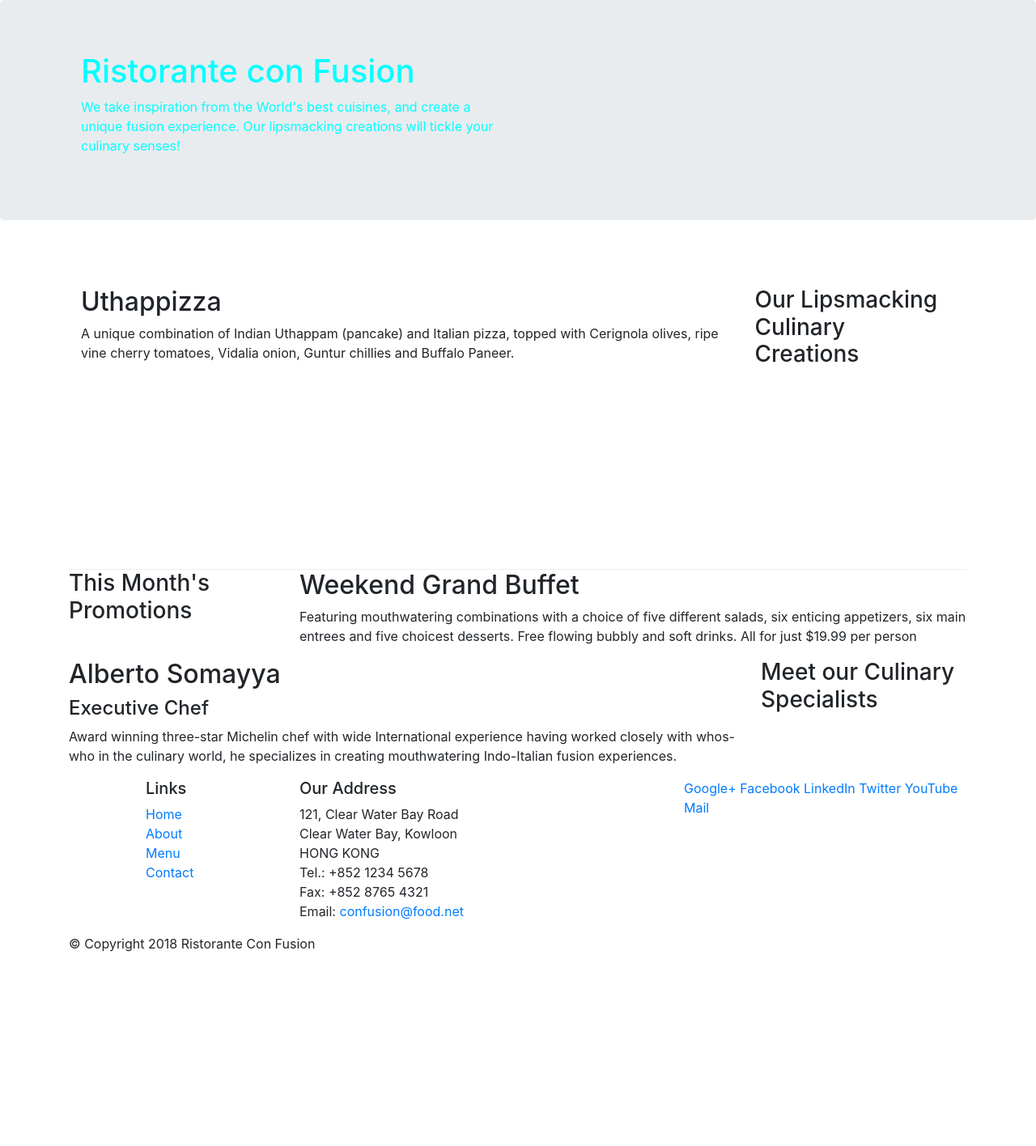
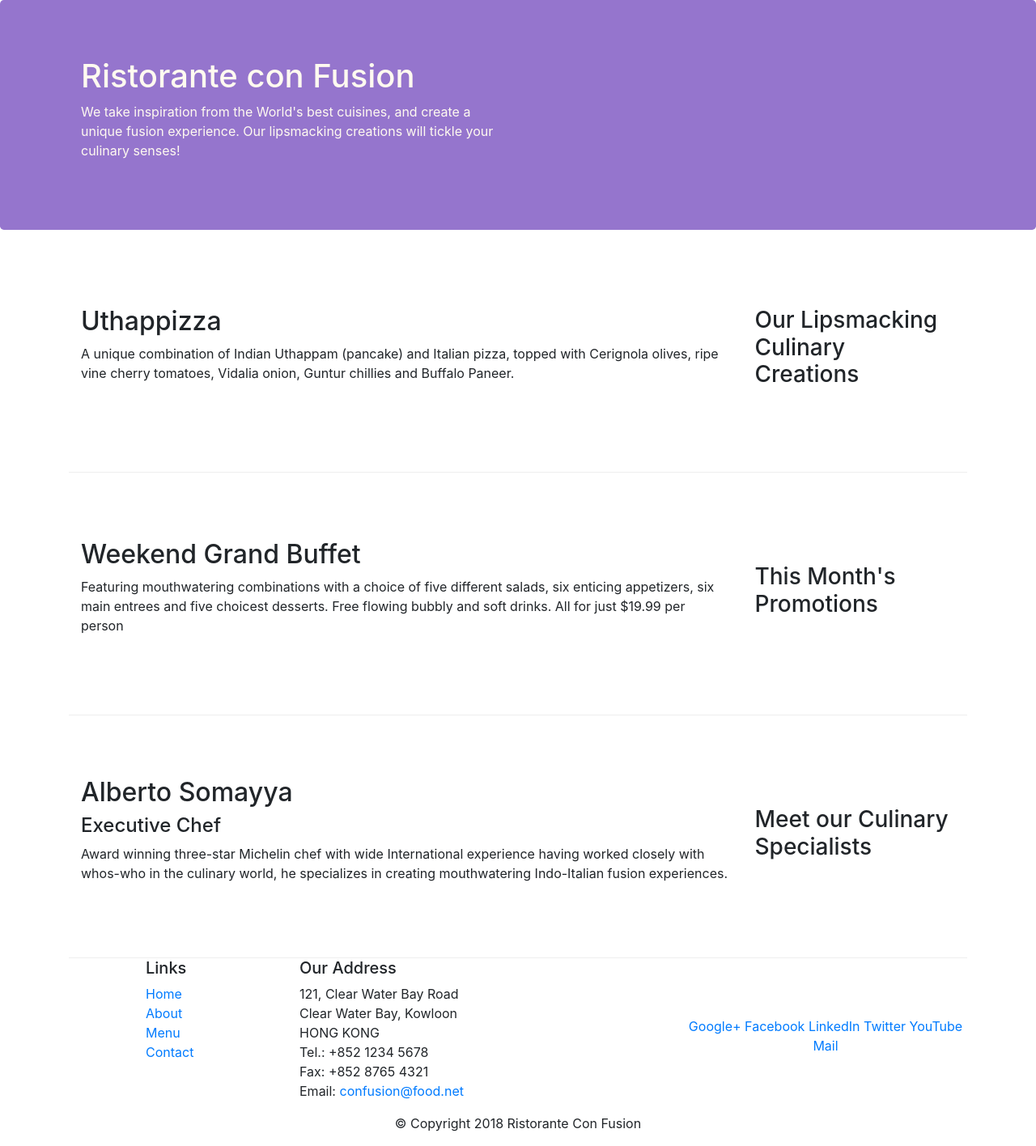
Before and after one commit to gauravkdm/MyCode, a website: page index.html in a window 1280 px wide. Shown: the whole page at 81% size. Before the commit the page ends 1194 px from the top, so only its background shows below. Drawn offline with nearby package versions, Linux system fonts and the light colour scheme.

Commit message:
Pushed Contents

```diff
--- a/css/styles.css
+++ b/css/styles.css
@@ -1,16 +1,27 @@
 .row-header{
     margin: 0px auto;
     padding: 0px auto;
-    color: aqua;
+
 }
 .row-content{
     margin: 0px auto;
     padding: 50px 0px 50px 0px;
     border-bottom: 1px ridge;
-    min-height: 400px;
+    min-height: 300px;
 }
 .footer{
     background-color: #D1C4E9;
     margin: 0px auto;
     padding: 20px 0px 20px 0px;
 }
+.jumbotron{
+    padding: 70px 30px 70px 30px;
+    margin: 0px auto;
+    background: #9575CD;
+    color: floralwhite;
+}
+.address{
+    font-size: 80%;
+    margin: 0px;
+    background-color:  #0f0f0f;
+}
--- a/index.html
+++ b/index.html
@@ -30,28 +30,28 @@
     </header>
 
     <div class=" container">
-        <div class="row row-content">
-            <div class="col-12 col-sm-4 order-sm-last col-md-3">
+        <div class="row row-content align-items-center">
+            <div class="col-12 col-sm-4 order-sm-last  col-md-3  ">
                 <h3>Our Lipsmacking Culinary Creations</h3>
             </div>
-            <div class="col col-sm order-sm-first col-md">
+            <div class="col col-sm order-sm-first col-md ">
                 <h2>Uthappizza</h2>
                 <p>A unique combination of Indian Uthappam (pancake) and Italian pizza, topped with Cerignola olives, ripe vine cherry tomatoes, Vidalia onion, Guntur chillies and Buffalo Paneer.</p>
             </div>
         </div>
 
 
-        <div class="row">
-            <div class="col-12 col-sm-4 col-md-3">
+        <div class="row row-content align-items-center">
+            <div class="col-12 col-sm-4 order-sm-last col-md-3">
                 <h3>This Month's Promotions</h3>
             </div>
-            <div class="col col-sm col-md">
+            <div class="col col-sm order-sm-first col-md">
                 <h2>Weekend Grand Buffet</h2>
                 <p>Featuring mouthwatering combinations with a choice of five different salads, six enticing appetizers, six main entrees and five choicest desserts. Free flowing bubbly and soft drinks. All for just $19.99 per person </p>
             </div>
         </div>
 
-        <div class="row">
+        <div class="row row-content align-items-center">
             <div class="col-12 col-sm-4 order-sm-last col-md-3">
                 <h3>Meet our Culinary Specialists</h3>
             </div>
@@ -75,9 +75,9 @@
                         <li><a href="#">Contact</a></li>
                     </ul>
                 </div>
-                <div class="col-7 col-sm-5">
+                <div class="col-7 col-sm-5 " >
                     <h5>Our Address</h5>
-                    <address>
+                    <address >
 		              121, Clear Water Bay Road<br>
 		              Clear Water Bay, Kowloon<br>
 		              HONG KONG<br>
@@ -86,8 +86,8 @@
 		              Email: <a href="mailto:confusion@food.net">confusion@food.net</a>
 		           </address>
                 </div>
-                <div class="col-12 col-sm-4">
-                    <div>
+                <div class="col-12 col-sm-4 align-self-center">
+                    <div class="text-center">
                         <a href="http://google.com/+">Google+</a>
                         <a href="http://www.facebook.com/profile.php?id=">Facebook</a>
                         <a href="http://www.linkedin.com/in/">LinkedIn</a>
@@ -97,7 +97,7 @@
                     </div>
                 </div>
            </div>
-           <div class="row">
+           <div class="row justify-content-center">
                 <div class="col-auto" >
                     <p>© Copyright 2018 Ristorante Con Fusion</p>
                 </div>
```
